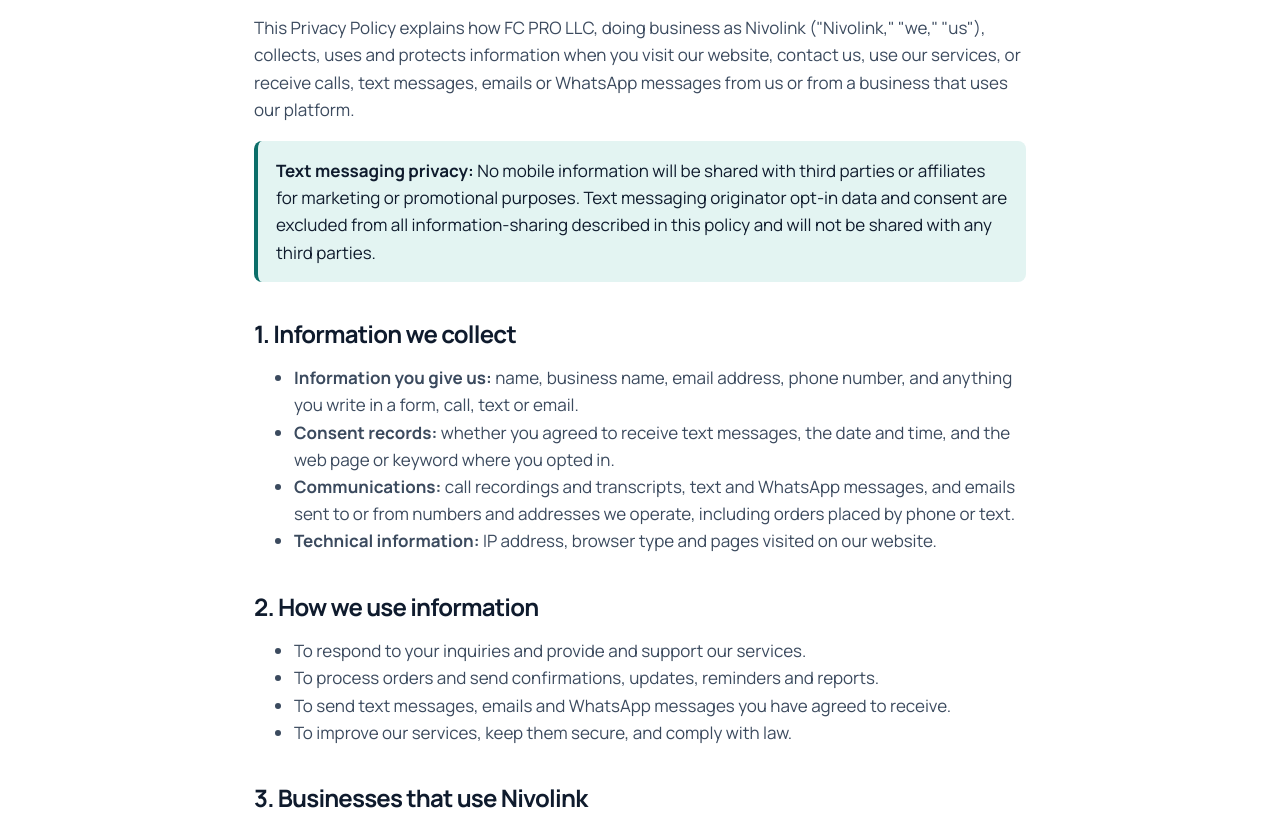
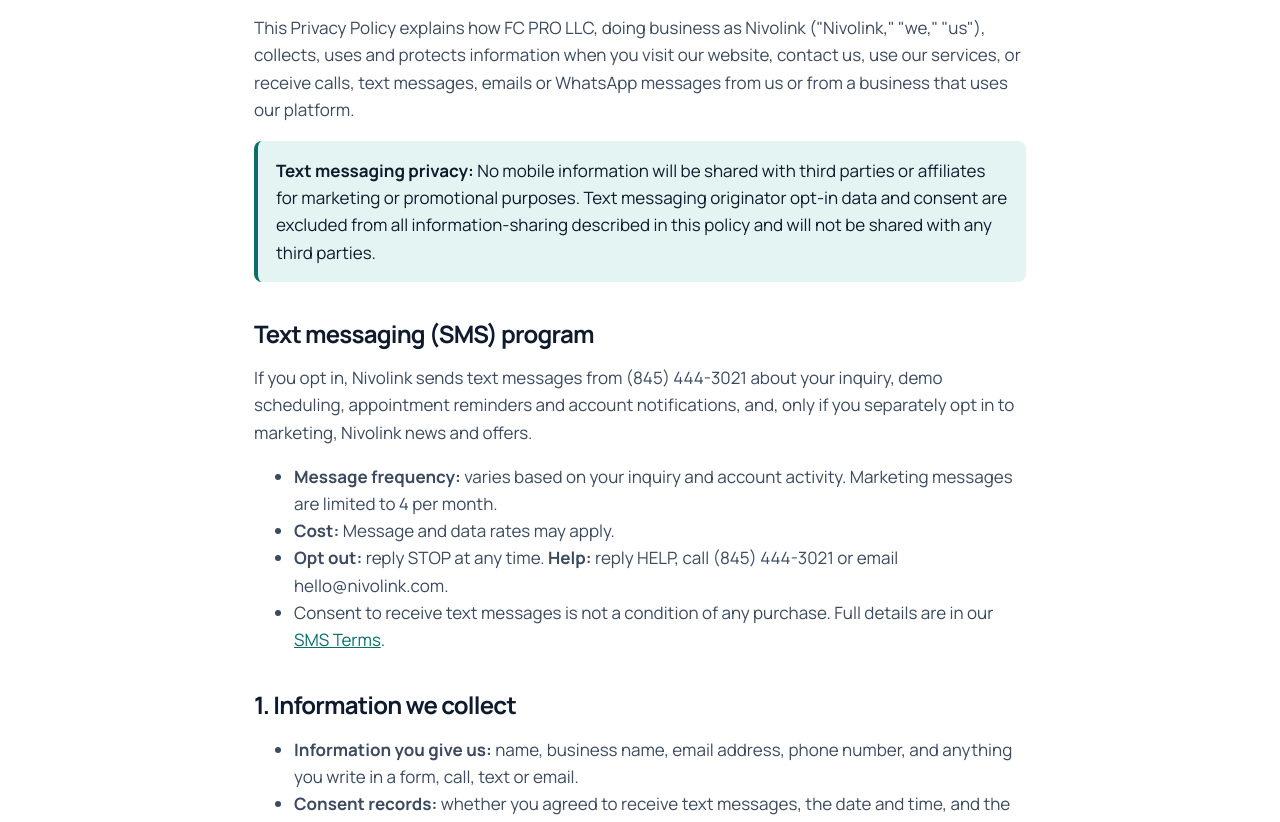
Before and after one commit to silberc1-wq/nivolink-website, a plain HTML site: page privacy.html in a window 1280 px wide. Shown: the part 235-1057 px from the top of the page. Drawn offline with Linux system fonts and the light colour scheme.

Commit message:
Add SMS frequency and message & data rates disclosure to privacy policy
Co-Authored-By: Claude Opus 5.5 <noreply@anthropic.com>
Claude-Session: https://claude.ai/code/session_01VB3yupxrrvTwbnwDsrLevW

```diff
--- a/privacy.html
+++ b/privacy.html
@@ -34,6 +34,15 @@
     <p>This Privacy Policy explains how FC PRO LLC, doing business as Nivolink ("Nivolink," "we," "us"), collects, uses and protects information when you visit our website, contact us, use our services, or receive calls, text messages, emails or WhatsApp messages from us or from a business that uses our platform.</p>
 
     <div class="callout"><strong>Text messaging privacy:</strong> No mobile information will be shared with third parties or affiliates for marketing or promotional purposes. Text messaging originator opt-in data and consent are excluded from all information-sharing described in this policy and will not be shared with any third parties.</div>
+
+    <h2>Text messaging (SMS) program</h2>
+    <p>If you opt in, Nivolink sends text messages from (845) 444-3021 about your inquiry, demo scheduling, appointment reminders and account notifications, and, only if you separately opt in to marketing, Nivolink news and offers.</p>
+    <ul>
+      <li><strong>Message frequency:</strong> varies based on your inquiry and account activity. Marketing messages are limited to 4 per month.</li>
+      <li><strong>Cost:</strong> Message and data rates may apply.</li>
+      <li><strong>Opt out:</strong> reply STOP at any time. <strong>Help:</strong> reply HELP, call (845) 444-3021 or email hello@nivolink.com.</li>
+      <li>Consent to receive text messages is not a condition of any purchase. Full details are in our <a href="terms.html#sms">SMS Terms</a>.</li>
+    </ul>
 
     <h2>1. Information we collect</h2>
     <ul>
```
